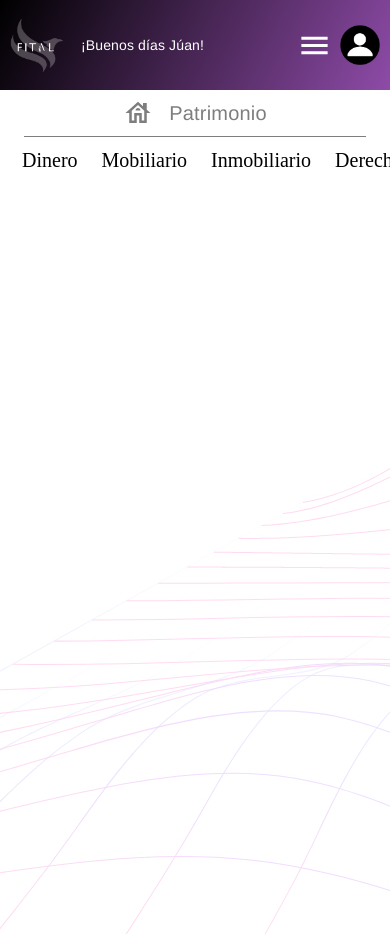
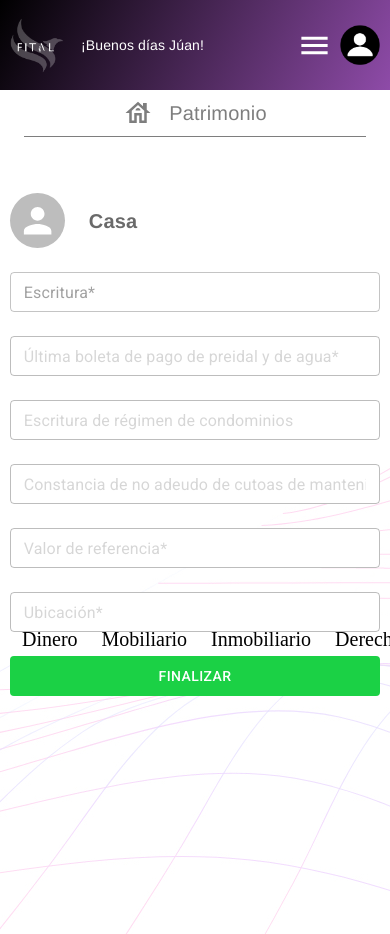
Before and after one commit to Fital2022/Fitalw3b, a Next.js app: page /patrimony in a window 390 px wide. Built offline with nearby package versions, Linux system fonts and the light colour scheme.

Commit message:
inmobiliary form

```diff
--- a/components/bottomMenu/BottomMenu.tsx
+++ b/components/bottomMenu/BottomMenu.tsx
@@ -18,12 +18,12 @@ export const BottomMenu: FC<Props> = ({ data }) => {
           display: { lg: "none", md: "none" },
         }}
       >
-        <div className={styles["container"]}>
+        <Box className={styles["container"]}>
           <a>Dinero</a>
           <a>Mobiliario</a>
           <a>Inmobiliario</a>
           <a>Derechos</a>
-        </div>
+        </Box>
       </Box>
       <Box
         sx={{
--- /dev/null
+++ b/components/newForms/BankAccountForm.tsx
@@ -0,0 +1,3 @@
+export const BankAccountForm = () => {
+  return <div>BankAccountForm</div>;
+};
--- /dev/null
+++ b/components/newForms/InmobiliaryForm.tsx
@@ -0,0 +1,119 @@
+import {
+  Avatar,
+  Box,
+  Button,
+  OutlinedInput,
+  SxProps,
+  Theme,
+  Typography,
+} from "@mui/material";
+import { FC, FormEvent } from "react";
+import { useForm } from "../../hooks/formHooks";
+
+interface IInmobiliaryForm {
+  escritura: string;
+}
+
+interface Props {
+  inmobiliaryType: "casa" | "departamento" | "bodega";
+  img: string;
+}
+export const InmobiliaryForm: FC<Props> = ({ inmobiliaryType, img }) => {
+  const [data, onChange, onReset] = useForm({
+    escritura: "",
+  } as IInmobiliaryForm);
+
+  const { escritura } = data;
+
+  const onSubmit = (event: FormEvent) => {
+    event.preventDefault();
+    console.log(escritura);
+  };
+
+  return (
+    <Box
+      sx={{
+        width: "100%",
+        height: "100%",
+        display: "flex",
+        justifyContent: "center",
+        alignItems: "center",
+        mt: { xs: 7, sm: 10 },
+      }}
+    >
+      <Box
+        onSubmit={onSubmit}
+        component="form"
+        sx={{
+          display: "flex",
+          flexDirection: "column",
+          width: "1000px",
+          maxWidth: "95%",
+        }}
+      >
+        <Box sx={{ display: "flex", alignItems: "center", mb: 3 }}>
+          <Avatar
+            src={img}
+            sx={{
+              width: { xs: "55px", sm: "70px" },
+              height: { xs: "55px", sm: "70px" },
+              mr: 3,
+            }}
+          />
+          <Typography
+            sx={{ color: "#6A6A6A", fontSize: "20px", fontWeight: "600" }}
+          >
+            {inmobiliaryType.charAt(0).toUpperCase() + inmobiliaryType.slice(1)}
+          </Typography>
+        </Box>
+        <OutlinedInput
+          placeholder="Escritura*"
+          sx={inputStyles}
+          value={escritura}
+          name="escritura"
+          onChange={onChange}
+        />
+        <OutlinedInput
+          placeholder="Última boleta de pago de preidal y de agua*"
+          sx={inputStyles}
+          disabled
+        />
+        <OutlinedInput
+          placeholder="Escritura de régimen de condominios"
+          sx={inputStyles}
+          disabled
+        />
+        <OutlinedInput
+          placeholder="Constancia de no adeudo de cutoas de mantenimiento*"
+          sx={inputStyles}
+          disabled
+        />
+        <OutlinedInput
+          placeholder="Valor de referencia*"
+          sx={inputStyles}
+          disabled
+        />
+        <OutlinedInput placeholder="Ubicación*" sx={inputStyles} disabled />
+        <Button
+          type="submit"
+          variant="submit"
+          color="submit"
+          sx={{
+            height: 40,
+            width: { xs: "100%", md: "200px" },
+            alignSelf: { xs: "normal", md: "flex-end" },
+          }}
+        >
+          Finalizar
+        </Button>
+      </Box>
+    </Box>
+  );
+};
+
+const inputStyles: SxProps<Theme> = {
+  p: 0,
+  height: { xs: 40, sm: 50 },
+  bgcolor: "white",
+  mb: 3,
+};
--- /dev/null
+++ b/components/newForms/index.ts
@@ -0,0 +1,2 @@
+export * from "./InmobiliaryForm";
+export * from "./BankAccountForm";
--- a/pages/patrimony.tsx
+++ b/pages/patrimony.tsx
@@ -14,6 +14,7 @@ import {
   IEmpire,
 } from "../interfaces/empireInterfaces";
 import { NextPage } from "next";
+import { InmobiliaryForm } from "../components/newForms";
 
 const right: IRight[] = [
   {
@@ -263,9 +264,10 @@ const Patrimony: NextPage = () => {
 
   return (
     <>
-      <Box alignItems={"center"} sx={{ marginTop: 10 }}>
+      <Box sx={{ width: "100%", height: "100%" }}>
         {/* <StepForm premium={true} iempire={empire} /> */}
-        <div onDrop={onDropEntry} onDragOver={allowDrop}>
+        <InmobiliaryForm inmobiliaryType={"casa"} img="" />
+        {/* <div onDrop={onDropEntry} onDragOver={allowDrop}>
           {draggmode ? (
             <Grid
               container
@@ -277,8 +279,8 @@ const Patrimony: NextPage = () => {
           ) : (
             ""
           )}
-        </div>
-        {formmode ? (
+        </div> */}
+        {/* {formmode ? (
           <Grid item sx={{ transition: "all .1s" }}>
             {" "}
             <StepForm2
@@ -290,7 +292,7 @@ const Patrimony: NextPage = () => {
           </Grid>
         ) : (
           ""
-        )}
+        )} */}
       </Box>
       <BottomMenu data={MENU_ACTIONS} />
     </>
--- a/styles/globals.css
+++ b/styles/globals.css
@@ -1,4 +1,5 @@
 :root {
+  --primary-color: #8E4BA8;
   --side-gradient: transparent
     linear-gradient(180deg, #000000 0%, #8E4BA8 100%) 0% 0%
     no-repeat padding-box;
--- a/themes/light-theme.ts
+++ b/themes/light-theme.ts
@@ -1,5 +1,16 @@
 import { createTheme } from "@mui/material/styles";
 import { red } from "@mui/material/colors";
+
+declare module "@mui/material/Button" {
+  interface ButtonPropsVariantOverrides {
+    submit: true;
+  }
+}
+declare module "@mui/material/Button" {
+  interface ButtonPropsColorOverrides {
+    submit: true;
+  }
+}
 
 export const lightTheme = createTheme({
   palette: {
@@ -12,6 +23,15 @@ export const lightTheme = createTheme({
     // }
   },
   components: {
+    MuiOutlinedInput: {
+      styleOverrides: {
+        input: {
+          ":focus": {
+            backgroundColor: "transparent",
+          },
+        },
+      },
+    },
     // MuiLink: {
     //   defaultProps: {
     //     underline: "none",
@@ -49,40 +69,31 @@ export const lightTheme = createTheme({
         // },
         h5: {
           fontSize: 16,
-          fontWeight: 'bold'
-        }
+          fontWeight: "bold",
+        },
       },
     },
 
-    // MuiButton: {
-    //   defaultProps: {
-    //     variant: "contained",
-    //     size: "small",
-    //     disableElevation: true,
-    //   },
-    //   styleOverrides: {
-    //     root: {
-    //       textTransform: "none",
-    //       boxShadow: "none",
-    //       borderRadius: 10,
-    //       ":hover": {
-    //         backgroundColor: "rgba(0,0,0,0.05)",
-    //         transition: "all 0.3s ease-in-out",
-    //       },
-    //     },
-    //   },
-    // },
-
-    // MuiCard: {
-    //   defaultProps: {
-    //     elevation: 0,
-    //   },
-    //   styleOverrides: {
-    //     root: {
-    //       boxShadow: "0px 5px 5px rgba(0,0,0,0.05)",
-    //       borderRadius: "10px",
-    //     },
-    //   },
-    // },
+    MuiButton: {
+      styleOverrides: {
+        root: {
+          ":hover": {},
+        },
+      },
+      variants: [
+        {
+          props: { variant: "submit", color: "submit" },
+          style: {
+            backgroundColor: "#1BD145",
+            color: "white",
+            ":hover": {
+              color: "#1BD145",
+              border: "1px solid #1BD145",
+              bgcolor: "white",
+            },
+          },
+        },
+      ],
+    },
   },
 });
```
